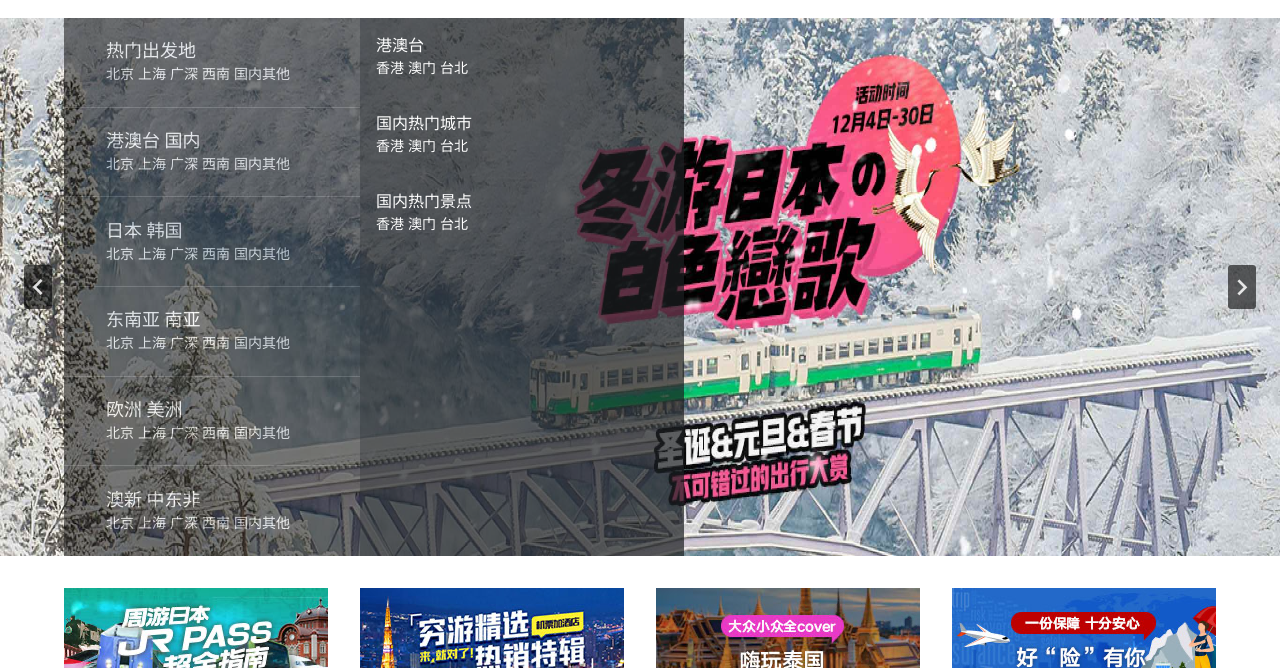
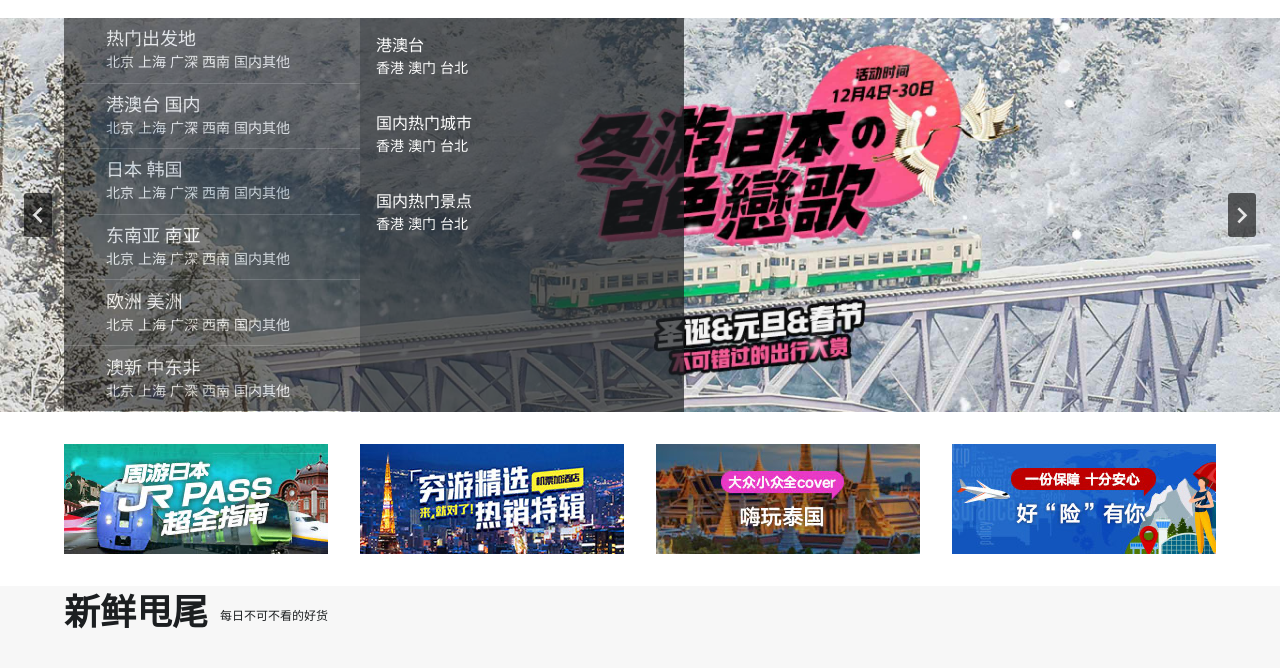
Before and after one commit to newcodecareer/Tourism, a plain HTML site: page index.html in a window 1280 px wide. Shown: the part 132-800 px from the top of the page. Drawn offline with Linux system fonts and the light colour scheme; a web font is replaced by a local one.

Commit message:
fix: remove the height set for banner

```diff
--- a/css/css.css
+++ b/css/css.css
@@ -264,7 +264,7 @@ body {
 
 .bannerSec .banner1 {
     width: 100%;
-    height: 538px;
+    /* height: 538px; */
     min-width: 1152px;
     vertical-align: middle;
 }
```
